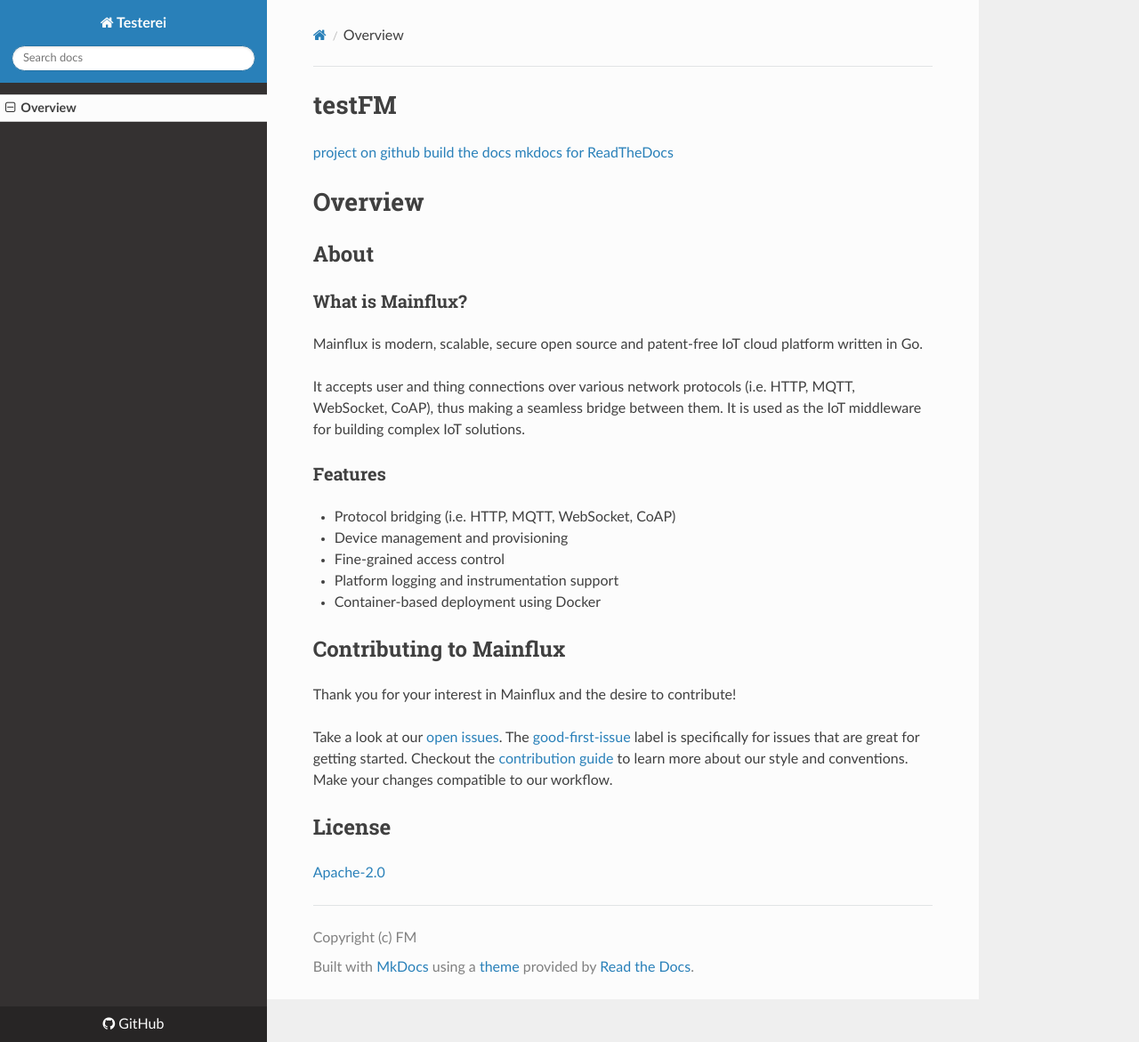
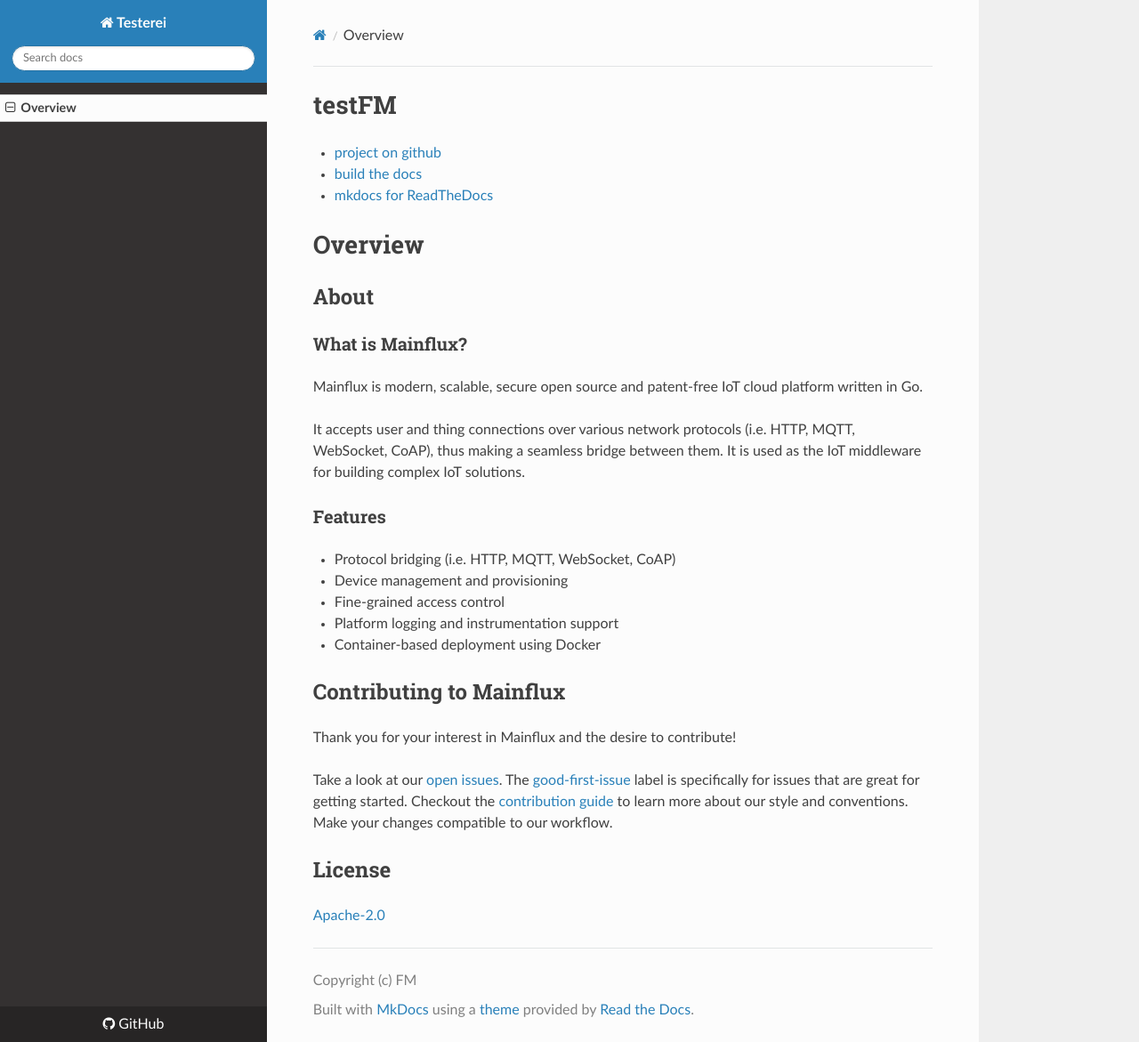
Before and after one commit to francmarx/testFM, an MkDocs documentation site: the page built from docs/index.md, in a window 1280 px wide and 1171 px high. Shown: the whole window at 89% size. Built offline with MkDocs 1.6.1, drawn with Linux system fonts in a browser that asks for light colours; nearby versions of some CDN libraries.

```diff
--- a/docs/index.md
+++ b/docs/index.md
@@ -1,8 +1,8 @@
 # testFM
 
-[project on github](https://github.com/francmarx/testFM)
-[build the docs](https://readthedocs.org/projects/testfm2/)
-[mkdocs for ReadTheDocs](https://testfm2.readthedocs.io/)
+* [project on github](https://github.com/francmarx/testFM)
+* [build the docs](https://readthedocs.org/projects/testfm2/)
+* [mkdocs for ReadTheDocs](https://testfm2.readthedocs.io/)
 
 # Overview
 
```
